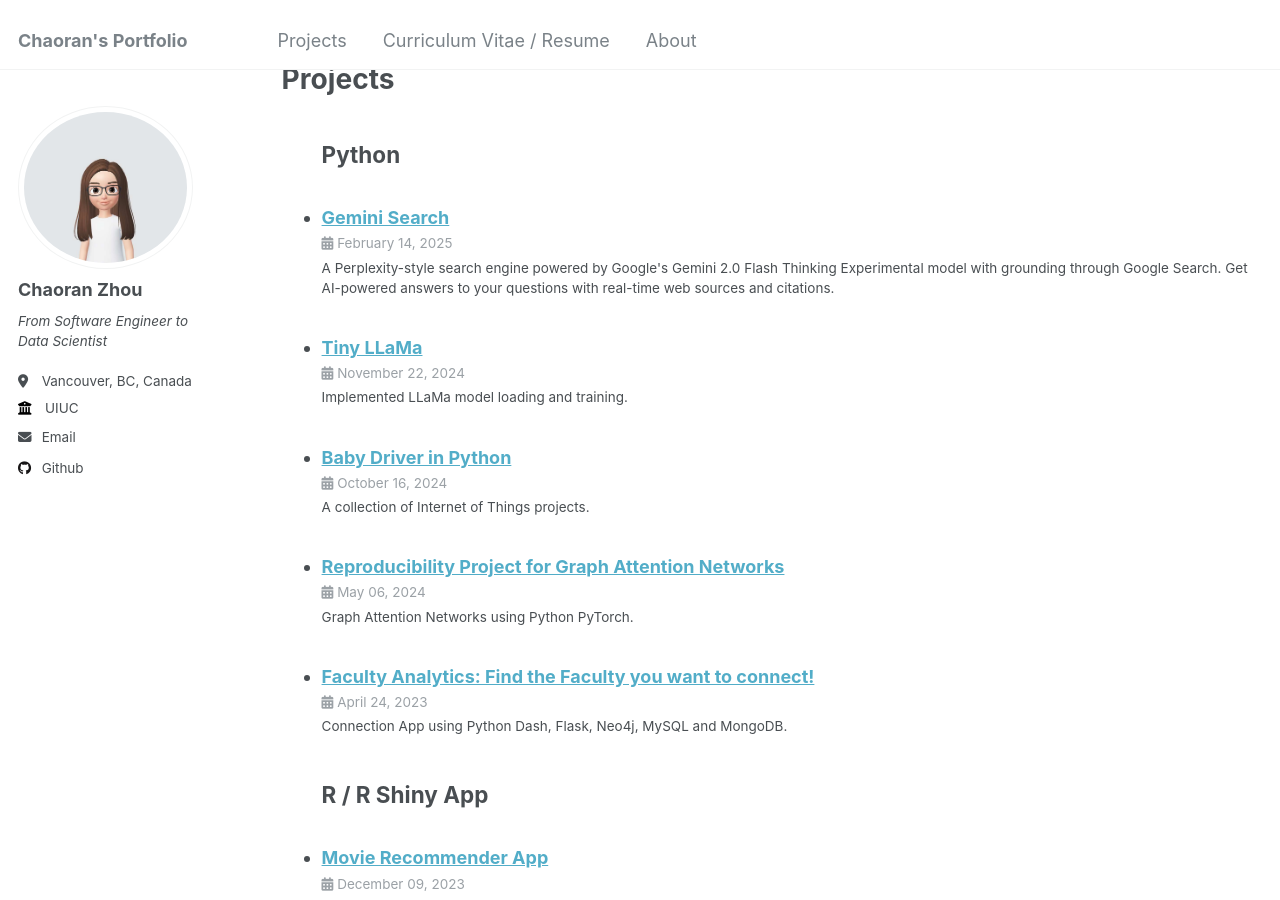
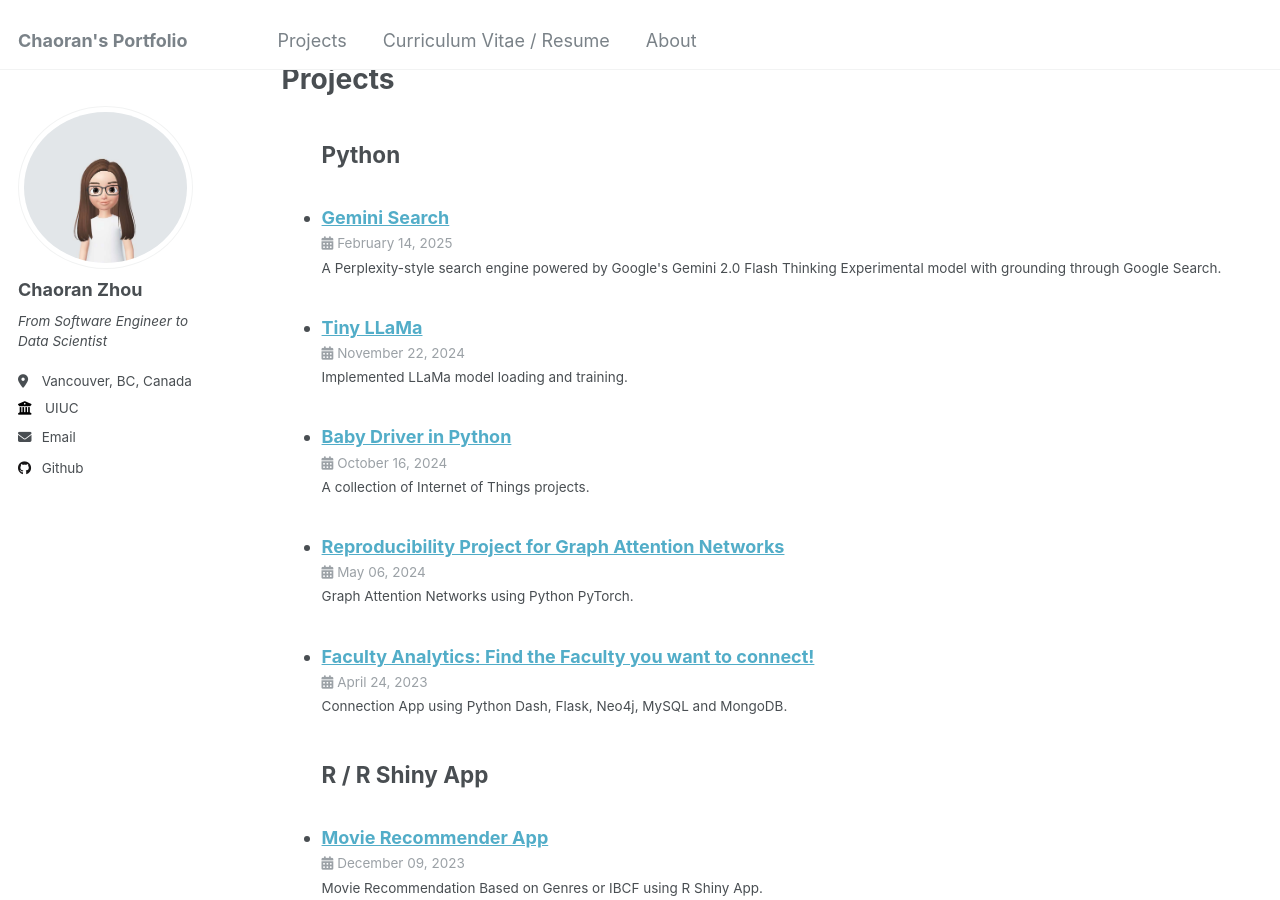
Before and after one commit to ranranrunforit/ranranrunforit.github.io, a Jekyll site: the page built from _pages/cv.md, in a window 1280 px wide and 900 px high, scrolled down 1996 px. Built offline with Jekyll 4.4.1, drawn with Linux system fonts in a browser that asks for light colours.

Commit message:
Update project-12.md

```diff
--- a/_projects/project-12.md
+++ b/_projects/project-12.md
@@ -1,10 +1,10 @@
 ---
 title: "Gemini Search"
-excerpt: "A Perplexity-style search engine powered by Google's Gemini 2.0 Flash Thinking Experimental model with grounding through Google Search. Get AI-powered answers to your questions with real-time web sources and citations. <br/><img src='/images/Demo.gif'>"
+excerpt: "A Perplexity-style search engine powered by Google's Gemini 2.0 Flash Thinking Experimental model with grounding through Google Search.<br/><img src='/images/Demo.gif'>"
 collection: projects
 date: 2025-02-14
 category: pythons
-description: "A Perplexity-style search engine powered by Google's Gemini 2.0 Flash Thinking Experimental model with grounding through Google Search. Get AI-powered answers to your questions with real-time web sources and citations."
+description: "A Perplexity-style search engine powered by Google's Gemini 2.0 Flash Thinking Experimental model with grounding through Google Search."
 tags:
   - React
   - Vite
```
